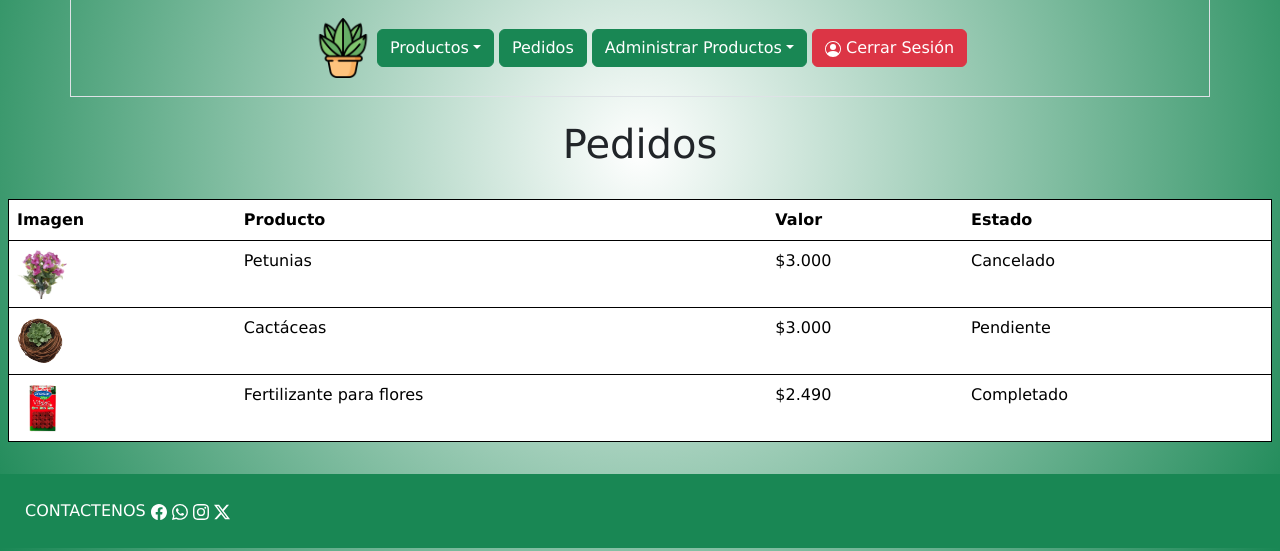
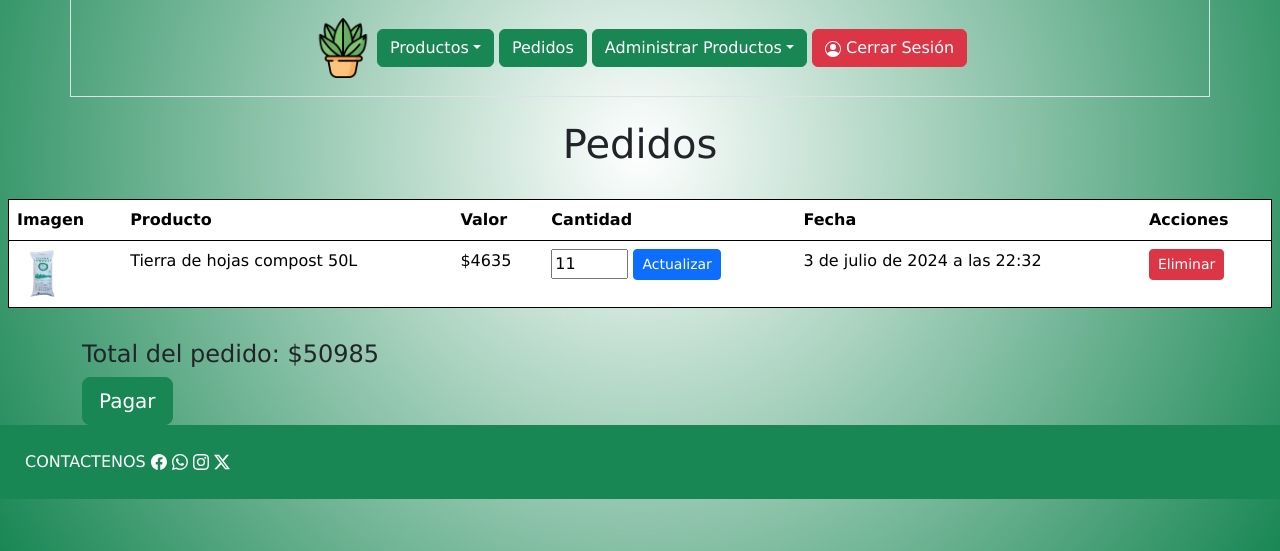
Before and after one commit to ricardonicolasv/jardineria_app_django, a Django app: page /pedidoscli/ in a window 1280 px wide. Shown: the part 249-800 px from the top of the page. Run offline with Django 5.2, Linux system fonts and the light colour scheme; a user stored in the database is signed in; data comes from the database, SQL or seed files in the repository; both versions use the stored data as it was after the commit; some libraries are stand-ins or nearby versions.

Commit message:
cambios en pedido, se agregaron las funcionalidades, y tambien a la vistas de los distintos productos

```diff
--- a/jardineria/jardineria_app/templates/crud/pedidoscli.html
+++ b/jardineria/jardineria_app/templates/crud/pedidoscli.html
@@ -14,31 +14,52 @@
                     <th scope="col">Imagen</th>
                     <th scope="col">Producto</th>
                     <th scope="col">Valor</th>
-                <th scope="col">Estado</th>
+                    <th scope="col">Cantidad</th>
+                    <th scope="col">Fecha</th>
+                    <th scope="col">Acciones</th>
                 </tr>
             </thead>
             <tbody>
+                {% for pedido in pedidos %}
                 <tr>
-                    <td class="images"><img src="{% static 'imagen/flores/petunias.png' %}" width="50px" height="50px"></td>
-                    <td>Petunias</td>
-                    <td>$3.000</td>
-                    <td>Cancelado</td>
+                    <td class="images"><img src="{{ pedido.producto.imagen.url }}" width="50px" height="50px"></td>
+                    <td>{{ pedido.producto.nombre_producto }}</td>
+                    <td>${{ pedido.producto.precio }}</td>
+                    <td>
+                        <form method="post" action="{% url 'actualizar_cantidad' pedido.id %}">
+                            {% csrf_token %}
+                            <input type="number" name="cantidad" value="{{ pedido.cantidad }}" min="1" max="{{ pedido.producto.cantidad }}" required>
+                            <button type="submit" class="btn btn-primary btn-sm">Actualizar</button>
+                        </form>
+                    </td>
+                    <td>{{ pedido.fecha }}</td>
+                    <td>
+                        <form method="post" action="{% url 'eliminar_pedido' pedido.id %}">
+                            {% csrf_token %}
+                            <button type="submit" class="btn btn-danger btn-sm">Eliminar</button>
+                        </form>
+                    </td>
                 </tr>
+                {% empty %}
                 <tr>
-                    <td class="images"><img src="{% static 'imagen/suculentas/suculenta2.png' %}" width="50px" height="50px"></td>
-                    <td>Cactáceas</td>
-                    <td>$3.000</td>
-                    <td>Pendiente</td>
+                    <td colspan="6">No hay productos en tu pedido.</td>
                 </tr>
-
-                <tr>
-                    <td class="images"><img src="{% static 'imagen/sustratos/vitasac.png' %}" width="50px" height="50px"></td>
-                    <td>Fertilizante para flores</td>
-                    <td>$2.490</td>
-                    <td>Completado</td>
-                </tr>
+                {% endfor %}
             </tbody>
         </table>
     </div>
-</body>
+
+    {% if pedidos %}
+    <div class="container">
+        <div class="row">
+            <div class="col-sm-12">
+                <h4>Total del pedido: ${{ total_pedido }}</h4>
+                <form method="post" action="*">
+                    {% csrf_token %}
+                    <button type="submit" class="btn btn-success btn-lg">Pagar</button>
+                </form>
+            </div>
+        </div>
+    </div>
+    {% endif %}
 {% endblock contenido %}
--- a/jardineria/jardineria_app/urls.py
+++ b/jardineria/jardineria_app/urls.py
@@ -1,24 +1,19 @@
-#urls.py
 from django.urls import path
 from django.conf import settings
 from django.conf.urls.static import static
 from .views import (
-    carro, eliminar_del_carro, procesar_pago, vaciar_carro, agregar_al_carro,
+    carro,
     flores, base, maceteros, pedido, suculentas, sustratos, tierra, home,
-    crearcuenta, salir, producto, crearproducto, detalles_producto, modificarproducto
+    crearcuenta, salir, producto, crearproducto, detalles_producto, modificarproducto, agregar_a_pedido, pedidoscli, actualizar_cantidad, eliminar_pedido
 )
 
 urlpatterns = [
     path('carro/', carro, name='carro'),
-    path('carro/agregar/<str:codigo_producto>/', agregar_al_carro, name='agregar_al_carro'),
-    path('carro/eliminar/<int:id>/', eliminar_del_carro, name='eliminar_del_carro'),
-    path('carro/procesar_pago/', procesar_pago, name='procesar_pago'),
-    path('carro/vaciar/', vaciar_carro, name='vaciar_carro'),
     path('flores/', flores, name='flores'),
     path('base/', base, name='base'),
     path('', home, name='home'),
     path('maceteros/', maceteros, name='maceteros'),
-    path('pedidoscli/', pedido, name='pedidoscli'),
+    path('pedidoscli/', pedidoscli, name='pedidoscli'),
     path('crearcuenta/', crearcuenta, name='crearcuenta'),
     path('suculentas/', suculentas, name='suculentas'),
     path('sustratos/', sustratos, name='sustratos'),
@@ -28,6 +23,9 @@ urlpatterns = [
     path('detalles_producto/<id>', detalles_producto, name='detalles_producto'),
     path('modificarproducto/<id>', modificarproducto, name='modificarproducto'),
     path('crearproducto/', crearproducto, name='crearproducto'),
+    path('agregar_a_pedido/<str:producto_id>/', agregar_a_pedido, name='agregar_a_pedido'),
+    path('actualizar_cantidad/<int:pedido_id>/', actualizar_cantidad, name='actualizar_cantidad'),
+    path('eliminar_pedido/<int:pedido_id>/', eliminar_pedido, name='eliminar_pedido'),
 ]
 
 if settings.DEBUG:
--- a/jardineria/jardineria_app/views.py
+++ b/jardineria/jardineria_app/views.py
@@ -46,6 +46,7 @@ def tierra(request):
         "productos_tierras": productos_tierras
     }
     return render(request, 'crud/tierra.html', datos)
+### FUNCIONES DE PRODUCTOS-------------------------############################################################
 def producto (request):
     producto=Producto.objects.all()
 
@@ -94,48 +95,56 @@ def modificarproducto(request,id):
         'form':form
     }
     return render(request,'crud/modificarproducto.html',datos)
+### FUNCIONES DE PEDIDO-------------------------############################################################
+@login_required
+def agregar_a_pedido(request, producto_id):
+    producto = get_object_or_404(Producto, pk=producto_id)
+    usuario = request.user
+    cantidad = 1  # Aquí puedes adaptar la lógica para obtener la cantidad deseada
 
-@login_required
-def agregar_al_carro(request, codigo_producto):
-    producto = get_object_or_404(Producto, codigo_producto=codigo_producto)
-    pedido, created = Pedido.objects.get_or_create(usuario=request.user, producto=producto)
+    pedido, created = Pedido.objects.get_or_create(usuario=usuario, producto=producto, defaults={'cantidad': cantidad})
     if not created:
         pedido.cantidad += 1
         pedido.save()
-    messages.success(request, f"{producto.nombre_producto} ha sido añadido al carrito.")
-    return redirect('carro')
+
+    messages.success(request, f"{producto.nombre_producto} ha sido agregado a tu pedido!")
+    return redirect('pedidoscli')  # Redirigir a la vista de pedidos del cliente
 
 @login_required
-def carro(request):
+def pedidoscli(request):
     pedidos = Pedido.objects.filter(usuario=request.user)
-    total_a_pagar = sum(pedido.producto.precio * pedido.cantidad for pedido in pedidos)
 
-    datos = {
-        'carro': pedidos,
-        'total_a_pagar': total_a_pagar,
+    total_pedido = sum(pedido.producto.precio * pedido.cantidad for pedido in pedidos)
+
+    context = {
+        'pedidos': pedidos,
+        'total_pedido': total_pedido,
     }
 
-    return render(request, 'crud/carro.html', datos)
+    return render(request, 'crud/pedidoscli.html', context)
 
 @login_required
-def eliminar_del_carro(request, id):
-    pedido = get_object_or_404(Pedido, id=id, usuario=request.user)
-    pedido.delete()
-    messages.success(request, 'Producto eliminado del carro.')
-    return redirect('carro')
+def actualizar_cantidad(request, pedido_id):
+    pedido = get_object_or_404(Pedido, pk=pedido_id, usuario=request.user)
+    if request.method == "POST":
+        nueva_cantidad = int(request.POST.get('cantidad'))
+        if nueva_cantidad > 0 and nueva_cantidad <= pedido.producto.cantidad:
+            pedido.cantidad = nueva_cantidad
+            pedido.save()
+            messages.success(request, "Cantidad actualizada correctamente.")
+        else:
+            messages.error(request, "Cantidad inválida.")
+    return redirect('pedidoscli')
 
 @login_required
-def procesar_pago(request):
-    # Lógica para procesar el pago
-    messages.success(request, 'Pago procesado correctamente.')
-    return redirect('carro')
+def eliminar_pedido(request, pedido_id):
+    pedido = get_object_or_404(Pedido, pk=pedido_id, usuario=request.user)
+    if request.method == "POST":
+        pedido.delete()
+        messages.success(request, "Producto eliminado del pedido.")
+    return redirect('pedidoscli')
 
-@login_required
-def vaciar_carro(request):
-    Pedido.objects.filter(usuario=request.user).delete()
-    messages.success(request, 'Carro vaciado correctamente.')
-    return redirect('carro')
-
+### FUNCIONES DE USUARIO-------------------------############################################################
 def crearcuenta(request):
     form=UserForm()
     if request.method=="POST":
```
Also changed, not shown: jardineria/jardineria_app/templates/crud/flores.html (+6 -1 lines), jardineria/jardineria_app/templates/crud/maceteros.html (+6 -1 lines), jardineria/jardineria_app/templates/crud/suculentas.html (+7 -2 lines), jardineria/jardineria_app/templates/crud/sustratos.html (+7 -2 lines), jardineria/jardineria_app/templates/crud/tierra.html (+13 -8 lines), jardineria/db.sqlite3. Lines whose indentation alone changed are shown as unchanged.
